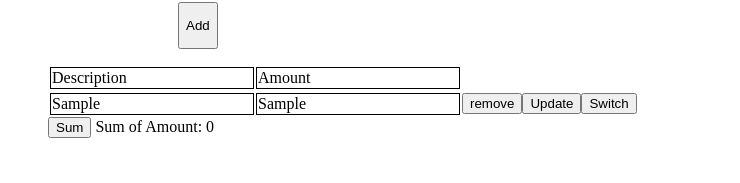
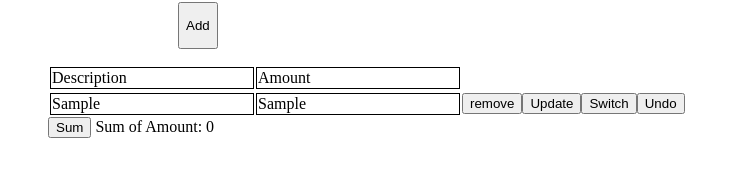
Before and after one commit to otonika10/table, an Angular app: page / in a window 1280 px wide. Both pictures are taken after typing "Sample", "Sample" into the empty fields and a click on the button "Add". Shown: the part 100-283 px from the top of the page, without its empty margins (0-740 px from the left). Built offline with nearby package versions, Linux system fonts and the light colour scheme.

Commit message:
feat(undo-demo)

```diff
--- a/src/app/list/list.component.html
+++ b/src/app/list/list.component.html
@@ -16,6 +16,7 @@
 
               <button  (click)="b(k)" [disabled]="cond=='true'">Update</button>
               <button  (click)="cond='false'">Switch</button>
+              <button  (click)="undo(k)" >Undo</button>
           </tr>
 
         </table>
--- a/src/app/list/list.component.ts
+++ b/src/app/list/list.component.ts
@@ -57,12 +57,15 @@ counter=0
     this.counter++
     console.log(this.counter);
   }
-
+deletedAmount:any
+deletedDescribtion:any
   update(ind:number){
       if(this.form.valid){
           this.cond = 'true'
-          this.counter++
+
           for(let i in this.DataserviceService.data){
+            var deletedAmount = this.DataserviceService.data[ind].amount
+            this.deletedDescribtion = this.DataserviceService.data[ind].description
             this.DataserviceService.data[ind].description=this.form.get('describtion')?.value
             this.DataserviceService.data[ind].amount=this.form.get('amount')?.value
             //console.log(this.form.get('describtion')?.value);
@@ -73,6 +76,16 @@ counter=0
             alert("both values are mandatory to save update")
 
           }
+
+  }
+  undo(ind:number){
+    //console.log(this.deletedAmount);
+    //console.log(this.deletedDescribtion);
+    this.update(ind)
+    for(let i in this.DataserviceService.data){
+      this.DataserviceService.data[ind].description=this.deletedDescribtion
+      this.DataserviceService.data[ind].amount=this.deletedAmount
+    }
 
   }
 /*   setvalue(){
```
